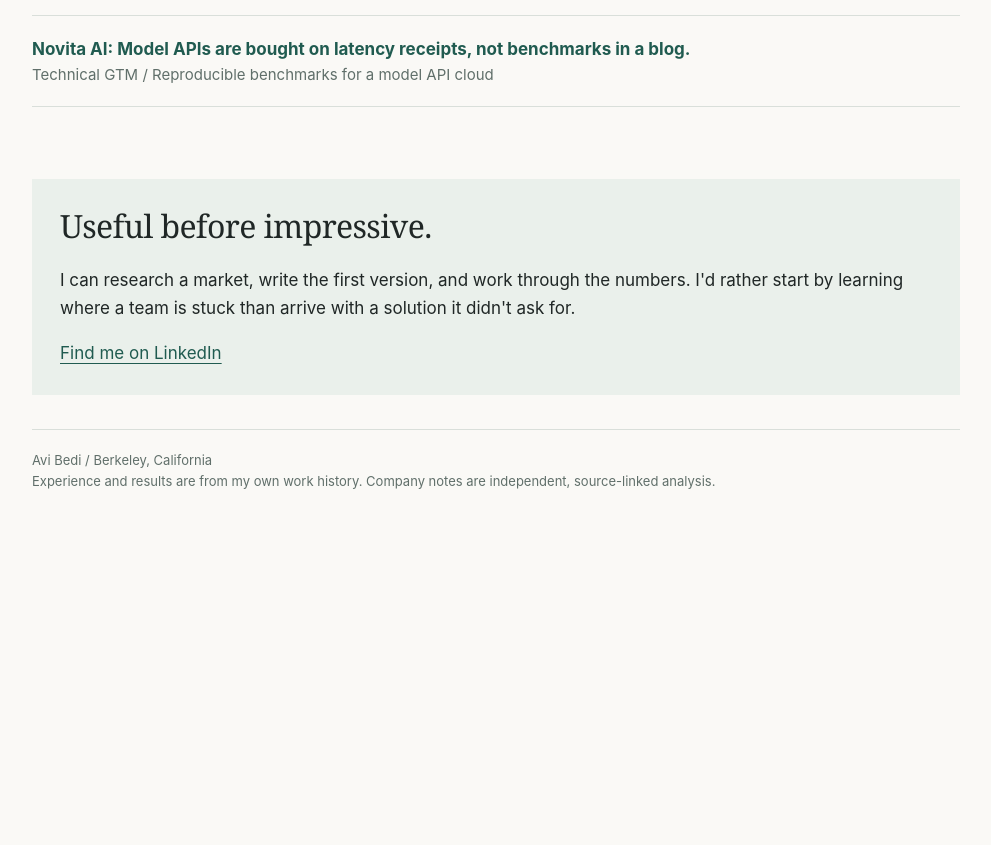
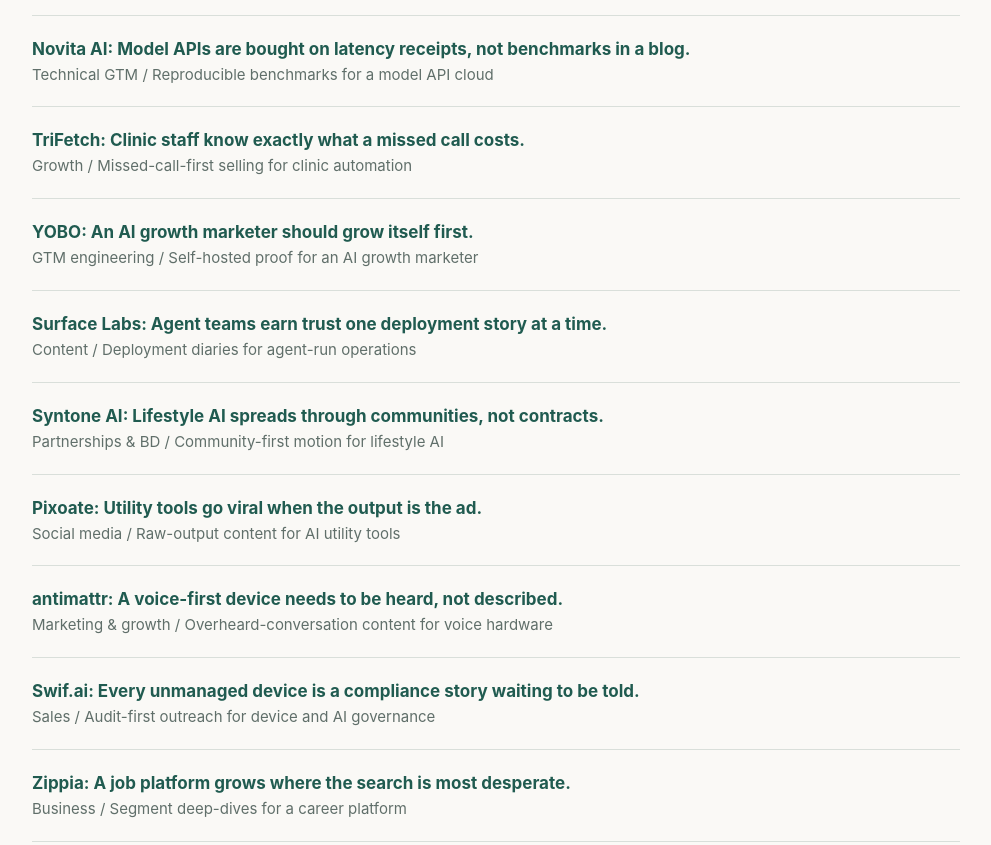
Before and after one commit to Avi3678/gtm-lab, a plain HTML site: page index.html in a window 1280 px wide. Shown: the part 10300-11145 px from the top of the page, without its empty margins (144-1135 px from the left). Before the commit the page ends 10863 px from the top, so only its background shows below. Drawn offline with Linux system fonts and the light colour scheme.

Commit message:
Update index.html

```diff
--- a/index.html
+++ b/index.html
@@ -102,5 +102,13 @@
 <a class="linkrow" href="memo-lobster-social.html"><strong>Lobster Capital: A YC-only fund's content moat is the portfolio itself.</strong><span>Social media / Portfolio-decoded content for a YC-only fund</span></a>
 <a class="linkrow" href="memo-avenueeco-bd.html"><strong>Avenue Eco: An all-in-one platform wins one workflow at a time.</strong><span>Business development / Wedge-first selling for a unified ops platform</span></a>
 <a class="linkrow" href="memo-novita-gtm.html"><strong>Novita AI: Model APIs are bought on latency receipts, not benchmarks in a blog.</strong><span>Technical GTM / Reproducible benchmarks for a model API cloud</span></a>
+<a class="linkrow" href="memo-trifetch-growth.html"><strong>TriFetch: Clinic staff know exactly what a missed call costs.</strong><span>Growth / Missed-call-first selling for clinic automation</span></a>
+<a class="linkrow" href="memo-yobo-gtm.html"><strong>YOBO: An AI growth marketer should grow itself first.</strong><span>GTM engineering / Self-hosted proof for an AI growth marketer</span></a>
+<a class="linkrow" href="memo-surface-content.html"><strong>Surface Labs: Agent teams earn trust one deployment story at a time.</strong><span>Content / Deployment diaries for agent-run operations</span></a>
+<a class="linkrow" href="memo-syntone-bd.html"><strong>Syntone AI: Lifestyle AI spreads through communities, not contracts.</strong><span>Partnerships &amp; BD / Community-first motion for lifestyle AI</span></a>
+<a class="linkrow" href="memo-pixoate-social.html"><strong>Pixoate: Utility tools go viral when the output is the ad.</strong><span>Social media / Raw-output content for AI utility tools</span></a>
+<a class="linkrow" href="memo-antimattr-growth.html"><strong>antimattr: A voice-first device needs to be heard, not described.</strong><span>Marketing &amp; growth / Overheard-conversation content for voice hardware</span></a>
+<a class="linkrow" href="memo-swif-sales.html"><strong>Swif.ai: Every unmanaged device is a compliance story waiting to be told.</strong><span>Sales / Audit-first outreach for device and AI governance</span></a>
+<a class="linkrow" href="memo-zippia-business.html"><strong>Zippia: A job platform grows where the search is most desperate.</strong><span>Business / Segment deep-dives for a career platform</span></a>
 </section>
 <div class="closing"><h2>Useful before impressive.</h2><p>I can research a market, write the first version, and work through the numbers. I'd rather start by learning where a team is stuck than arrive with a solution it didn't ask for.</p><a href="https://www.linkedin.com/in/avisbedi/">Find me on LinkedIn</a></div><footer>Avi Bedi / Berkeley, California<br>Experience and results are from my own work history. Company notes are independent, source-linked analysis.</footer></main></body></html>
```
